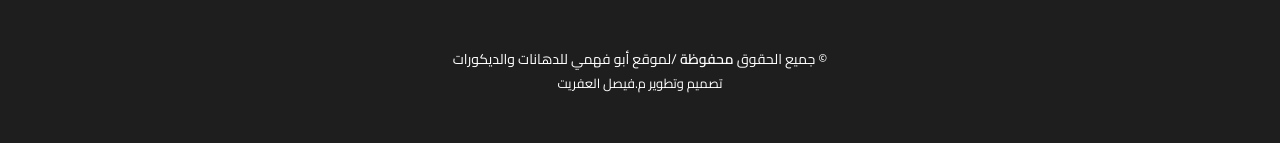
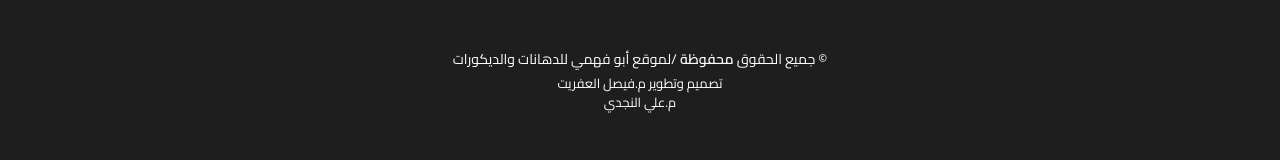
Before and after one commit to dhandekorriyadh/dhan.dekor.riyadh, a plain HTML site: page index.html in a window 1280 px wide. Shown: the part 4528-4688 px from the top of the page. Drawn offline with nearby package versions, Linux system fonts and the light colour scheme.

Commit message:
Update index.html

```diff
--- a/index.html
+++ b/index.html
@@ -392,7 +392,8 @@
         <!-- You can delete the links only if you purchased the pro version. -->
         <!-- Licensing information: https://bootstrapmade.com/license/ -->
         <!-- Purchase the pro version with working PHP/AJAX contact form: https://bootstrapmade.com/impact-bootstrap-business-website-template/ -->
-         تصميم وتطوير <a href="https://wa.me/967779289621">م.فيصل العفريت</a>
+         تصميم وتطوير <a href="https://wa.me/967779289621">م.فيصل العفريت</a><br>
+        <a href="https://wa.me/966537873323">م.علي النجدي</a>
       </div>
     </div>
 
```
